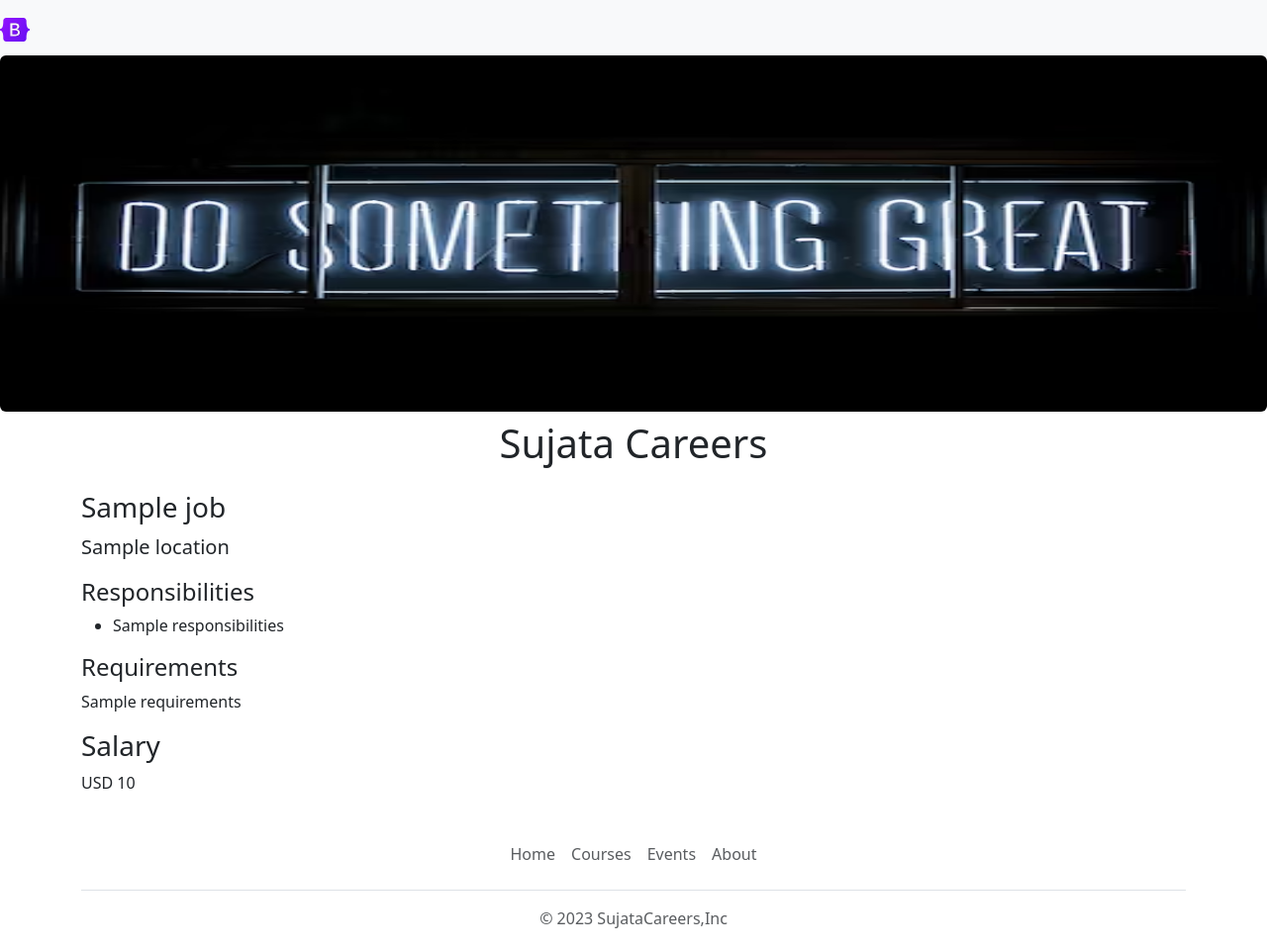
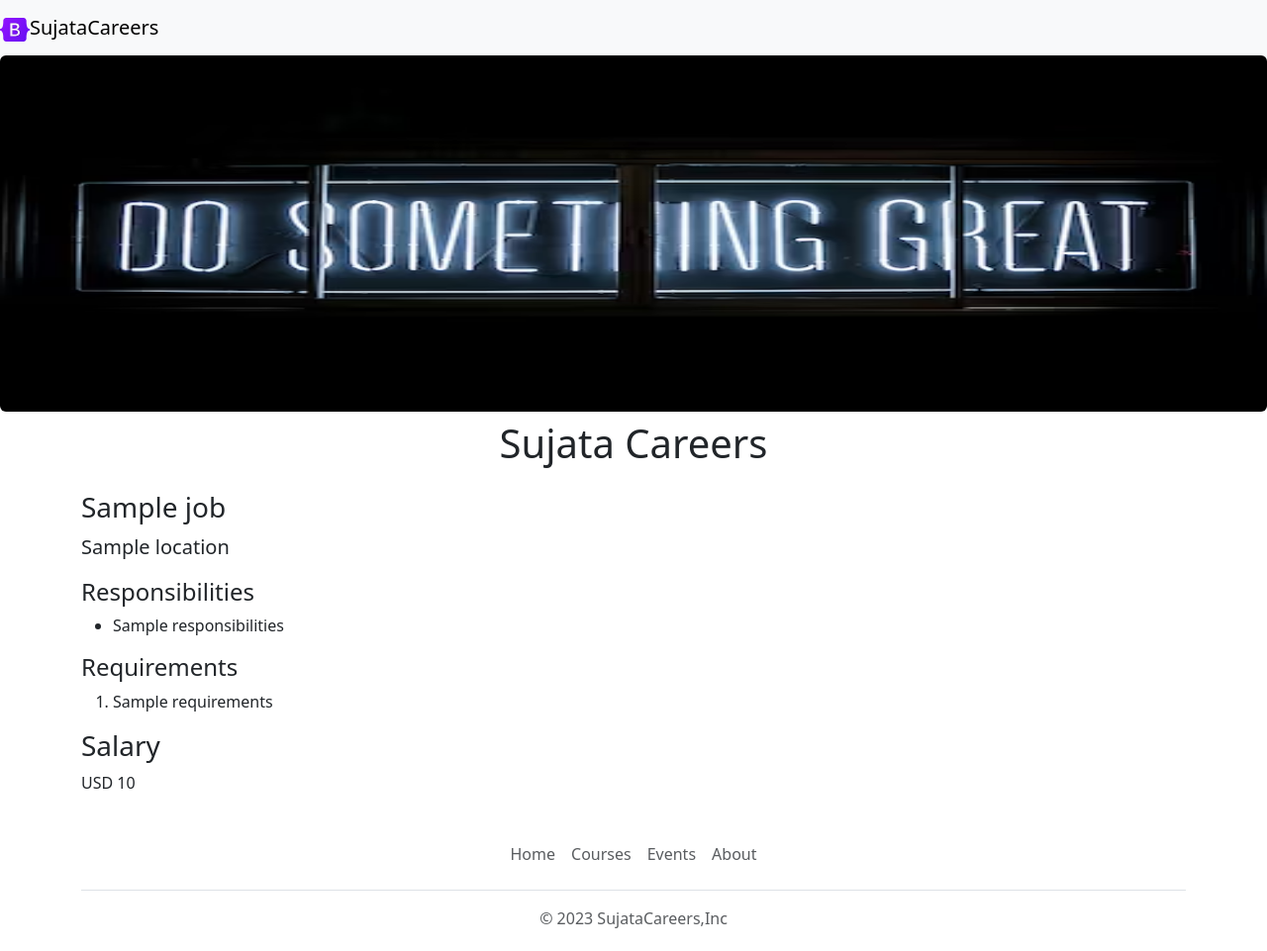
Before and after one commit to suju2011/SujataCareerWebsiteV2, a Flask app: template templates/jobpage.html in a window 1280 px wide. Shown: the top 961 px of the page at 99% size. Run offline with Flask 3, Linux system fonts and the light colour scheme; the template is opened without the code that fills it: most values are stand-ins (such as "Sample title", 1, 10 or a date in 2020).

Commit message:
Dynamic presentation for each job

```diff
--- a/templates/jobpage.html
+++ b/templates/jobpage.html
@@ -24,13 +24,17 @@
       {%endfor%}
     </ul>
 
-    </ul>
+
   <!-- set in buleted form so, comented this
     <p>{{job.responsibilities}}</p> -->
 
   <h4>Requirements</h3>
-  <p>{{job.requirements}}</p>
-
+<ol>
+    {%for line in job.requirements.split("\n")%}
+  <li>{{line}}</li>
+  {% endfor %}
+  <!-- <p>{{job.requirements}}</p> -->
+  </ol>
   <h3>Salary</h3>
   <p>{{job.currency}} {{job.salary}}</p>
 </div>
--- a/templates/nav.html
+++ b/templates/nav.html
@@ -35,8 +35,8 @@
 
  <nav class="navbar bg-body-tertiary shadow-sm fixed-top bg-white>
   <div class="container">
-    <a class="navbar-brand" href="#">
-      <img src="https://career--sujatamishra258.repl.co/static/navIcon.svg" alt="Bootstrap" width="30" height="24">
+    <a class="navbar-brand" href="/">
+      <img src="https://career--sujatamishra258.repl.co/static/navIcon.svg" alt="Bootstrap" width="30" height="24">SujataCareers
     </a>
   </div>
 </nav>
```
